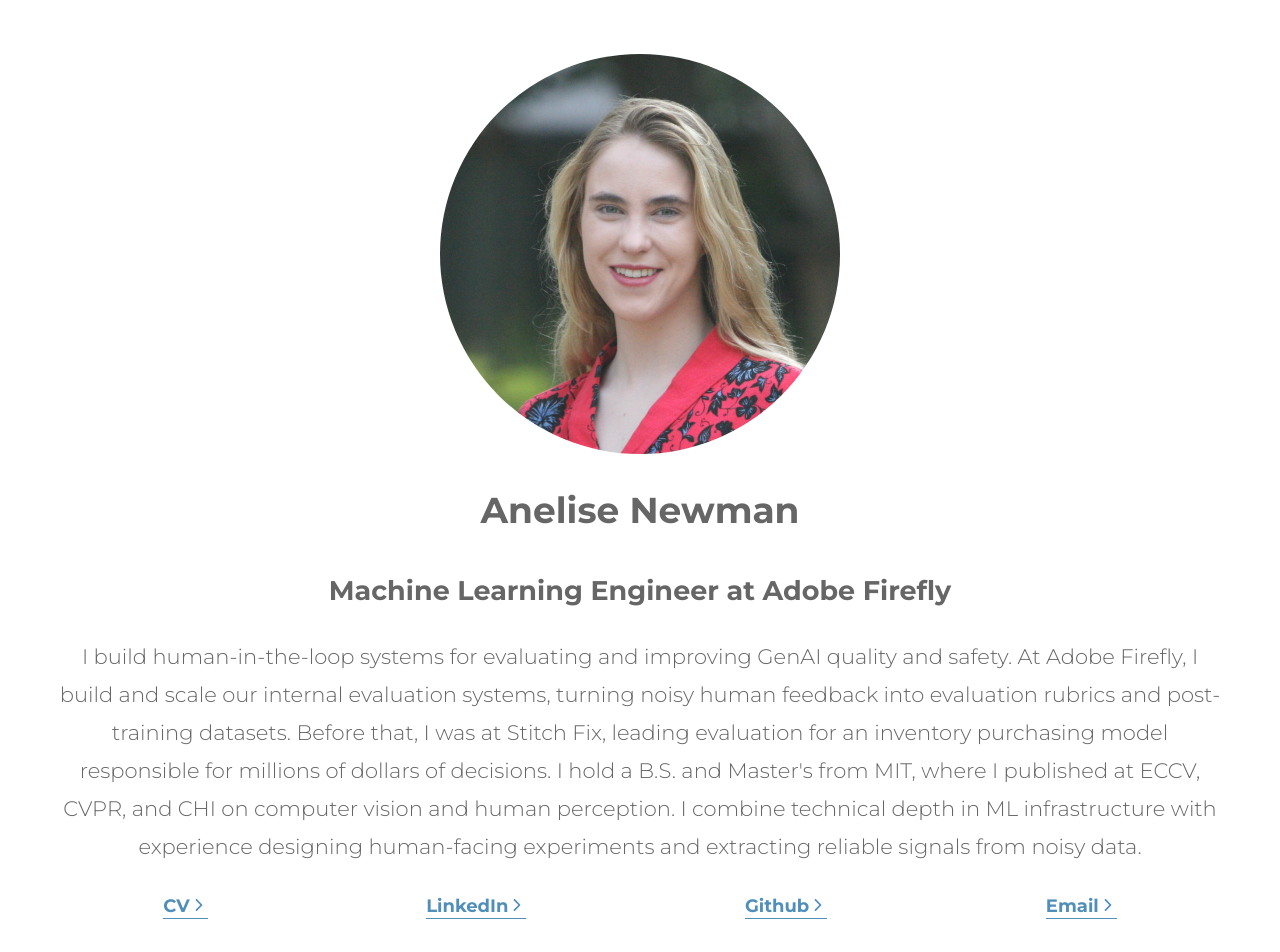
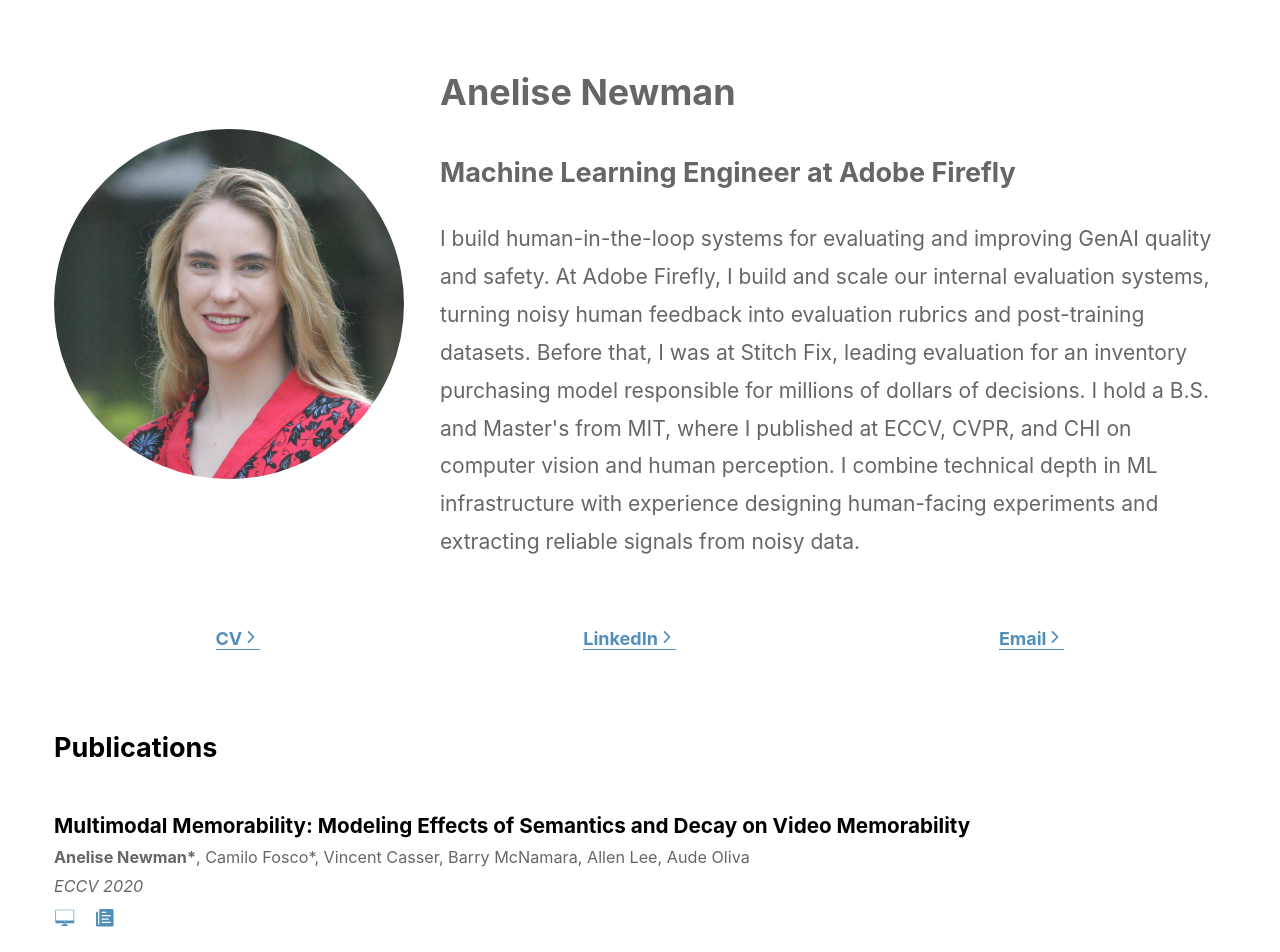
Before and after one commit to a-newman/a-newman.github.io, a React (Create React App) app: page /#/ in a window 1280 px wide. Shown: the top 952 px of the page. Built offline with nearby package versions, Linux system fonts and the light colour scheme.

Commit message:
working on formatting

```diff
--- a/config-overrides.js
+++ b/config-overrides.js
@@ -1,4 +1,6 @@
+const rewireYAML = require("react-app-rewire-yaml");
+
 module.exports = function override(config, env) {
-  // No custom configuration needed
+  config = rewireYAML(config, env);
   return config;
 };
--- a/src/components/Home.css
+++ b/src/components/Home.css
@@ -6,11 +6,28 @@ ul {
   text-align: center;
 }
 
+.intro-section {
+  display: flex;
+  align-items: center;
+  gap: 2em;
+  margin-bottom: 2em;
+  text-align: left;
+}
+
+.intro-text {
+  flex: 1;
+}
+
+.intro-text h1,
+.intro-text h2,
+.intro-text h3 {
+  text-align: left;
+}
+
 .me-pic-container {
-  max-width: 400px;
-  margin: 0 auto;
-  margin-top: 1em;
-  margin-bottom: 1em;
+  max-width: 350px;
+  min-width: 350px;
+  flex-shrink: 0;
 }
 
 /*
@@ -22,3 +39,76 @@ ul {
   display: block;
   padding-top: 100%;
 }
+
+.research-summary {
+  margin-top: 3em;
+  text-align: left;
+}
+
+.research-summary h2 {
+  color: var(--text-color-full);
+  margin-bottom: 1.5em;
+}
+
+.compact-publication {
+  margin-bottom: 2em;
+}
+
+.compact-pub-title {
+  font-size: 1.15em;
+  font-weight: 700;
+  margin-bottom: 0.3em;
+  color: var(--text-color-full);
+  line-height: 1.3;
+}
+
+.compact-pub-authors {
+  font-size: 0.9em;
+  margin: 0.2em 0;
+  line-height: 1.4;
+}
+
+.compact-pub-venue {
+  font-size: 0.9em;
+  margin: 0.2em 0;
+  color: var(--text-color-muted);
+}
+
+.compact-pub-links {
+  display: flex;
+  gap: 1em;
+  margin-top: 0.3em;
+}
+
+.compact-link {
+  color: var(--accent-color);
+  transition: color 0.2s;
+}
+
+.compact-link:hover {
+  color: var(--link-hover-color);
+}
+
+/* Mobile responsiveness */
+@media screen and (max-width: 768px) {
+  .intro-section {
+    flex-direction: column;
+    align-items: center;
+    text-align: center;
+  }
+
+  .intro-text {
+    text-align: center;
+  }
+
+  .intro-text h1,
+  .intro-text h2,
+  .intro-text h3 {
+    text-align: center;
+  }
+
+  .me-pic-container {
+    max-width: 200px;
+    min-width: 200px;
+  }
+}
--- a/src/components/Home.js
+++ b/src/components/Home.js
@@ -1,26 +1,81 @@
 import React from "react";
+import * as IoIcons from "react-icons/io";
 import cv from "../documents/resume.pdf";
 import "../global-styles.css";
 import me from "../images/me.jpg";
 import CircularImage from "./CircularImage.js";
 import "./Home.css";
+import researchData from "./ResearchData.js";
 import SimpleLinkList from "./SimpleLinkList.js";
 
+const CompactPublication = ({ title, authors, venue, links }) => {
+  const src = require.context("../", true);
+  const getPath = path => src("./" + path);
+
+  const authorList = authors
+    .map((author, i) => {
+      const isMe = author.includes("Anelise Newman");
+      const key = `author${i}`;
+      return isMe ? (
+        <b key={key}>{author}</b>
+      ) : (
+        <span key={key}>{author}</span>
+      );
+    })
+    .reduce((prev, curr) => [prev, ", ", curr]);
+
+  return (
+    <div className="compact-publication">
+      <h3 className="compact-pub-title">{title}</h3>
+      <p className="compact-pub-authors">{authorList}</p>
+      <p className="compact-pub-venue"><i>{venue}</i></p>
+      <div className="compact-pub-links">
+        {links.map((link, i) => {
+          const Icon = IoIcons[link.iconName];
+          return (
+            <a
+              key={i}
+              href={link.href.startsWith("http") ? link.href : getPath(link.href)}
+              className="compact-link"
+              title={link.name}
+            >
+              <Icon size="1.2em" />
+            </a>
+          );
+        })}
+      </div>
+    </div>
+  );
+};
 
 function HomePage() {
   const links = [
     { name: "CV", href: cv },
     { name: "LinkedIn", href: "https://www.linkedin.com/in/anelise-newman/" },
-    { name: "Github", href: "https://github.com/a-newman/" },
     { name: "Email", href: "mailto:anelisenewman@gmail.com" }
   ];
+
+  const publications = researchData.sections.find(s => s.name === "Publications")?.items || [];
+
   return (
     <div className="home-content">
-      <CircularImage src={me} className="me-pic-container" />
-      <h1>Anelise Newman</h1>
-      <h2>Machine Learning Engineer at Adobe Firefly</h2>
-      <h3>I build human-in-the-loop systems for evaluating and improving GenAI quality and safety. At Adobe Firefly, I build and scale our internal evaluation systems, turning noisy human feedback into evaluation rubrics and post-training datasets. Before that, I was at Stitch Fix, leading evaluation for an inventory purchasing model responsible for millions of dollars of decisions. I hold a B.S. and Master's from MIT, where I published at ECCV, CVPR, and CHI on computer vision and human perception. I combine technical depth in ML infrastructure with experience designing human-facing experiments and extracting reliable signals from noisy data.</h3>
+      <div className="intro-section">
+        <CircularImage src={me} className="me-pic-container" />
+        <div className="intro-text">
+          <h1>Anelise Newman</h1>
+          <h2>Machine Learning Engineer at Adobe Firefly</h2>
+          <h3>I build human-in-the-loop systems for evaluating and improving GenAI quality and safety. At Adobe Firefly, I build and scale our internal evaluation systems, turning noisy human feedback into evaluation rubrics and post-training datasets. Before that, I was at Stitch Fix, leading evaluation for an inventory purchasing model responsible for millions of dollars of decisions. I hold a B.S. and Master's from MIT, where I published at ECCV, CVPR, and CHI on computer vision and human perception. I combine technical depth in ML infrastructure with experience designing human-facing experiments and extracting reliable signals from noisy data.</h3>
+        </div>
+      </div>
+
       <SimpleLinkList links={links} />
+
+      <div className="research-summary">
+        <h2>Publications</h2>
+        {publications.map((pub, i) => (
+          <CompactPublication key={i} {...pub} />
+        ))}
+      </div>
     </div>
   );
 }
--- a/src/components/SimpleLinkList.css
+++ b/src/components/SimpleLinkList.css
@@ -1,5 +1,3 @@
-
-
 .links-flexbox {
   display: flex;
   flex-direction: row;
```
Also changed, not shown: package.json (+8 -8 lines), src/index.js (+5 -5 lines), src/setupTests.js (+1 -1 lines).
